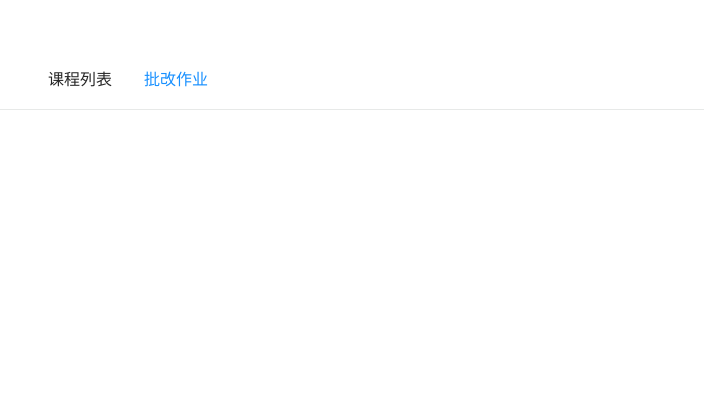
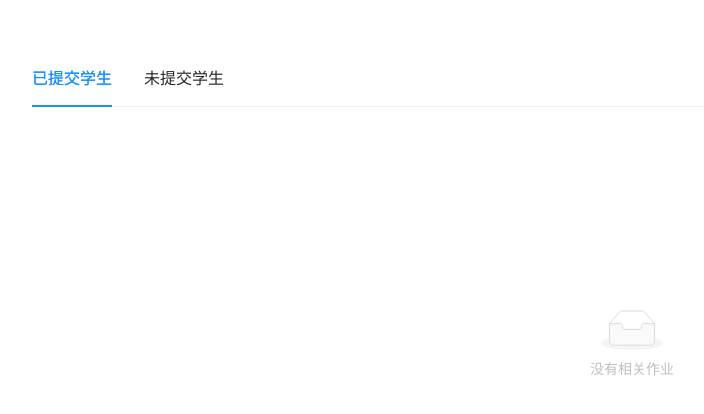
Before and after one commit to LeomharT/react-draggable-form, a React app: page /mark_homework in a window 1280 px wide. Shown: the top 414 px of the page, without its empty margins (8-712 px from the left). Built offline with nearby package versions, Linux system fonts and the light colour scheme; the HTML template or start-up script is replaced by a standard one.

Commit message:
🎉[新增]->批改作业界面

```diff
--- a/src/app/App.tsx
+++ b/src/app/App.tsx
@@ -55,7 +55,9 @@ export default function App()
                     <Route path='/' element={<Navigate to={'/school_course'} />} />
                     <Route path='/create_exercise' element={<CreateExercise />} />
                     <Route path='/school_course' element={<SchoolCourse />} />
-                    <Route path='/mark_homework' element={<MarkHomeWork />} />
+                    <Route path='/mark_homework' element={<MarkHomeWork />} >
+                        <Route path=':courseSectionID' element={<MarkHomeWork />} />
+                    </Route>
                 </Routes>
             </BrowserRouter>
         </AppContext.Provider>
--- a/src/assets/scss/mark-homework/mark-homework.scss
+++ b/src/assets/scss/mark-homework/mark-homework.scss
@@ -1,4 +1,22 @@
 .mark_homework
 {
     @extend .common_container_layout;
+
+    >.ant-tabs
+    {
+        width : 1200px;
+        height: 60px;
+        margin: 0 auto;
+        >.ant-tabs-nav
+        {
+            margin: 0;
+        }
+    }
+    >main
+    {
+        >.ant-empty
+        {
+            margin-top: 200px;
+        }
+    }
 }
--- a/src/components/HeadNavigate.tsx
+++ b/src/components/HeadNavigate.tsx
@@ -9,7 +9,7 @@ export default function HeadNavigate()
 
     const [locations] = useState([
         { to: '/school_course', label: '课程列表' },
-        { to: '/mark_homework', label: '批改作业' },
+        { to: '/experiment_report', label: '实验报告' },
     ]);
 
     return (
--- a/src/components/school-course/CourseItem.tsx
+++ b/src/components/school-course/CourseItem.tsx
@@ -1,5 +1,5 @@
 import { Button, Card, Divider, Space } from "antd";
-import { useId } from "react";
+import { useNavigate } from "react-router";
 import { SchoolCourseItem } from "../../@types/course-types";
 
 export type CourseItemType = {
@@ -10,10 +10,10 @@ const { Meta } = Card;
 
 export default function CourseItem(props: CourseItemType)
 {
-    const id = useId();
+    const navigate = useNavigate();
+
     return (
         <div
-            key={id}
             className="course-item-wrapper"
         >
             <Card
@@ -47,7 +47,12 @@ export default function CourseItem(props: CourseItemType)
                 <Divider />
                 <Space direction="horizontal" style={{ width: '100%', justifyContent: 'space-between' }}>
                     <Button>学情分析</Button>
-                    <Button type="primary">批改作业</Button>
+                    <Button type="primary" onClick={() =>
+                    {
+                        navigate(`/mark_homework/${props.data.ID}`);
+                    }}>
+                        批改作业
+                    </Button>
                 </Space>
             </Card>
         </div>
--- a/src/data/requests.ts
+++ b/src/data/requests.ts
@@ -7,5 +7,6 @@ export const REQUESTURL = {
     fetchExerciseDetail: `${HOST}/CourseExercise/fetchExerciseDetail`,
     addCourseExercise: `${EVAHOST}/CourseExercise/addCourseExercise`,
     searchSchoolCourse: `${EVAHOST}/CourseExercise/SearchSchoolCourse`,
-    getClassData: `${EVAHOST}/CourseExercise/getClassData`
+    getClassData: `${EVAHOST}/CourseExercise/getClassData`,
+    searchCommitedHomeworkData: `${EVAHOST}/CourseExercise/searchCommitedHomeworkData`
 };
--- a/src/pages/MarkHomeWork.tsx
+++ b/src/pages/MarkHomeWork.tsx
@@ -1,13 +1,26 @@
-import HeadNavigate from '../components/HeadNavigate';
+import { Empty, Tabs } from 'antd';
+import { useEffect } from 'react';
+import { useParams } from 'react-router-dom';
 
 export default function MarkHomeWork()
 {
+    const { courseSectionID } = useParams();
+
+    useEffect(() =>
+    {
+        console.log(courseSectionID);
+    }, []);
+
     return (
         <div className='mark_homework'>
-            <HeadNavigate />
+            <Tabs size='large' items={[
+                { label: '已提交学生', key: 'submitted' },
+                { label: '未提交学生', key: 'unsubmitted' },
+            ]}>
+            </Tabs>
             <main>
-
+                {!courseSectionID && <Empty image={Empty.PRESENTED_IMAGE_SIMPLE} description='没有相关作业' />}
             </main>
-        </div>
+        </div >
     );
 }
--- a/src/service/course.ts
+++ b/src/service/course.ts
@@ -18,9 +18,7 @@ export const searchSchoolCourse = async (params: SearchSchoolCourseParams): Prom
 
     url += params_arr.join('&');
 
-    const res = await (
-        await (fetch(url))
-    ).json();
+    const res = await (await (fetch(url))).json();
 
     return res;
 };
--- a/src/service/exercise.ts
+++ b/src/service/exercise.ts
@@ -51,3 +51,12 @@ export const postExerseDetail = async (params: ExerciseDetailData) =>
 
     return res;
 };
+
+export const searchCommitedHomeworkData = async (params: any) =>
+{
+    const url = REQUESTURL.searchCommitedHomeworkData;
+
+    const res = await (await fetch(url)).json();
+
+    console.log(res);
+};
```
